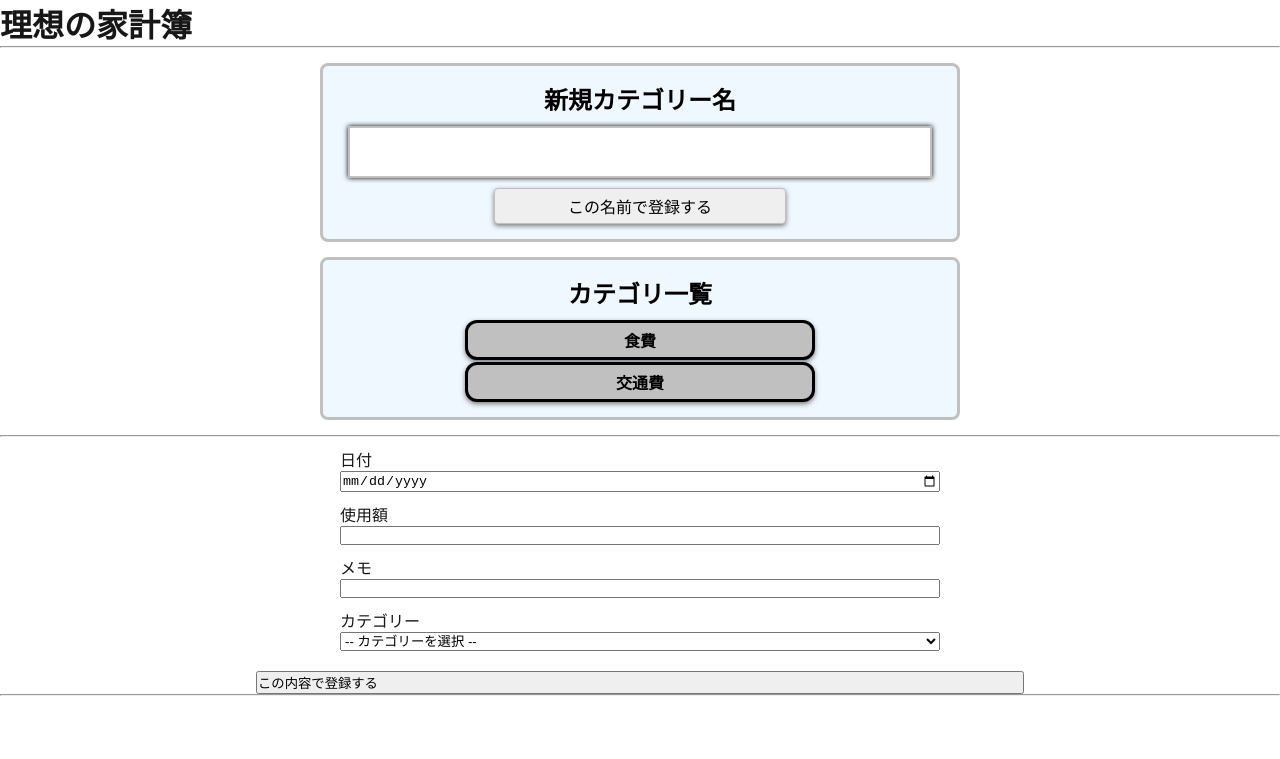
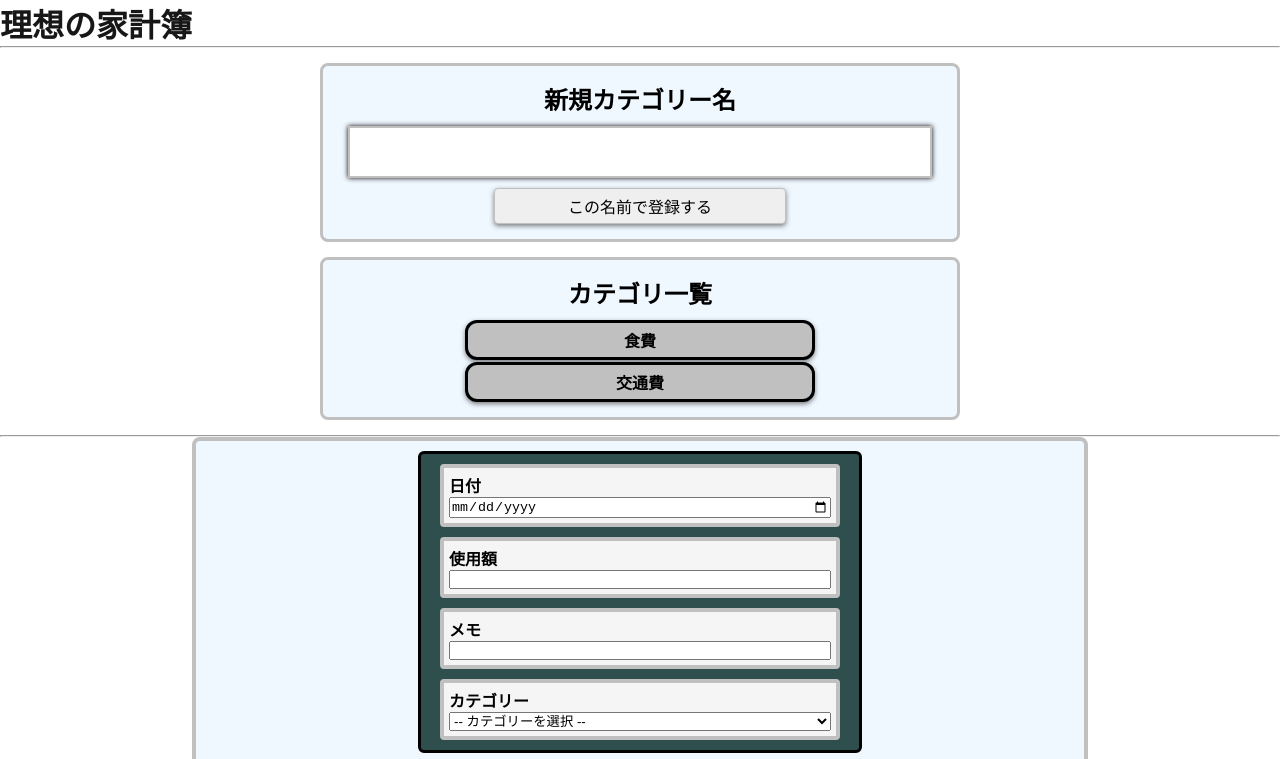
Before and after one commit to Target923/simple-household-account-book, a Next.js app: page / in a window 1280 px wide. Shown: the top 759 px of the page. Built offline with nearby package versions, Linux system fonts and the light colour scheme.

Commit message:
add css style ExpenseForm.js

```diff
--- a/app/components/ExpenseForm.js
+++ b/app/components/ExpenseForm.js
@@ -64,9 +64,9 @@ export default function ExpenseForm({ categories, setExpenses }) {
     }
 
     return (
-        <div className={styles.expenseForm}>
-            <ul>
-                <li className={styles.formContainer}>
+        <div className={styles.formInput}>
+            <ul className={styles.formContainer}>
+                <li className={styles.formItem}>
                     <label htmlFor='date'>日付</label>
                     <input
                         type="date"
@@ -77,7 +77,7 @@ export default function ExpenseForm({ categories, setExpenses }) {
                         // value={date.now()}
                     ></input>
                 </li>
-                <li className={styles.formContainer}>
+                <li className={styles.formItem}>
                     <label htmlFor='amount'>使用額</label>
                     <input
                         type="number"
@@ -87,7 +87,7 @@ export default function ExpenseForm({ categories, setExpenses }) {
                         onChange={handleChange}
                     ></input>
                 </li>
-                <li className={styles.formContainer}>
+                <li className={styles.formItem}>
                     <label htmlFor='memo'>メモ</label>
                     <input
                         type='text'
@@ -97,7 +97,7 @@ export default function ExpenseForm({ categories, setExpenses }) {
                         onChange={handleChange}
                     ></input>
                 </li>
-                <li className={styles.formContainer}>
+                <li className={styles.formItem}>
                     <label htmlFor='selectedCategory'>カテゴリー</label>
                     <select
                         id='selectedCategory'
@@ -115,7 +115,7 @@ export default function ExpenseForm({ categories, setExpenses }) {
                     </select>
                 </li>
             </ul>
-            <button className={styles.button} onClick={handleClick}>この内容で登録する</button>
+            <button className={styles.formItem} onClick={handleClick}>この内容で登録する</button>
         </div>
     )
 }
--- a/app/components/ExpenseForm.module.css
+++ b/app/components/ExpenseForm.module.css
@@ -1,21 +1,44 @@
-.expenseForm {
-    margin: 0 10%;
+.formInput {
+    margin: 0 15%;
+    padding: 10px 0;
+    display: flex;
+    flex-direction: column;
+    gap: 10px;
+
+    border: 4px solid silver;
+    border-radius: 8px;
+    background-color: aliceblue;
 }
 
 .formContainer {
+    border: 3px solid black;
+    border-radius: 6px;
+    background-color: darkslategray;
+
+    width: 50%;
+    margin-left: auto;
+    margin-right: auto;
+}
+
+.formItem {
     display: flex;
     flex-direction: column;
     margin-top: 10px;
+    margin-bottom: 10px;
     margin-left: auto;
     margin-right: auto;
-    max-width: 600px;
+    max-width: 400px;
+    padding: 5px;
+
+    border: 4px solid silver;
+    border-radius: 4px;
+    background-color: whitesmoke;
+    color: black;
+    font-size: 1rem;
+    font-weight: bold;
+    list-style-type: none;
 }
 
-.button {
-    margin-top: 20px;
-    width: 60vw;
-    display: flex;
-    justify-items: center;
-    margin-left: auto;
-    margin-right: auto;
+.formItem button {
+
 }
```
